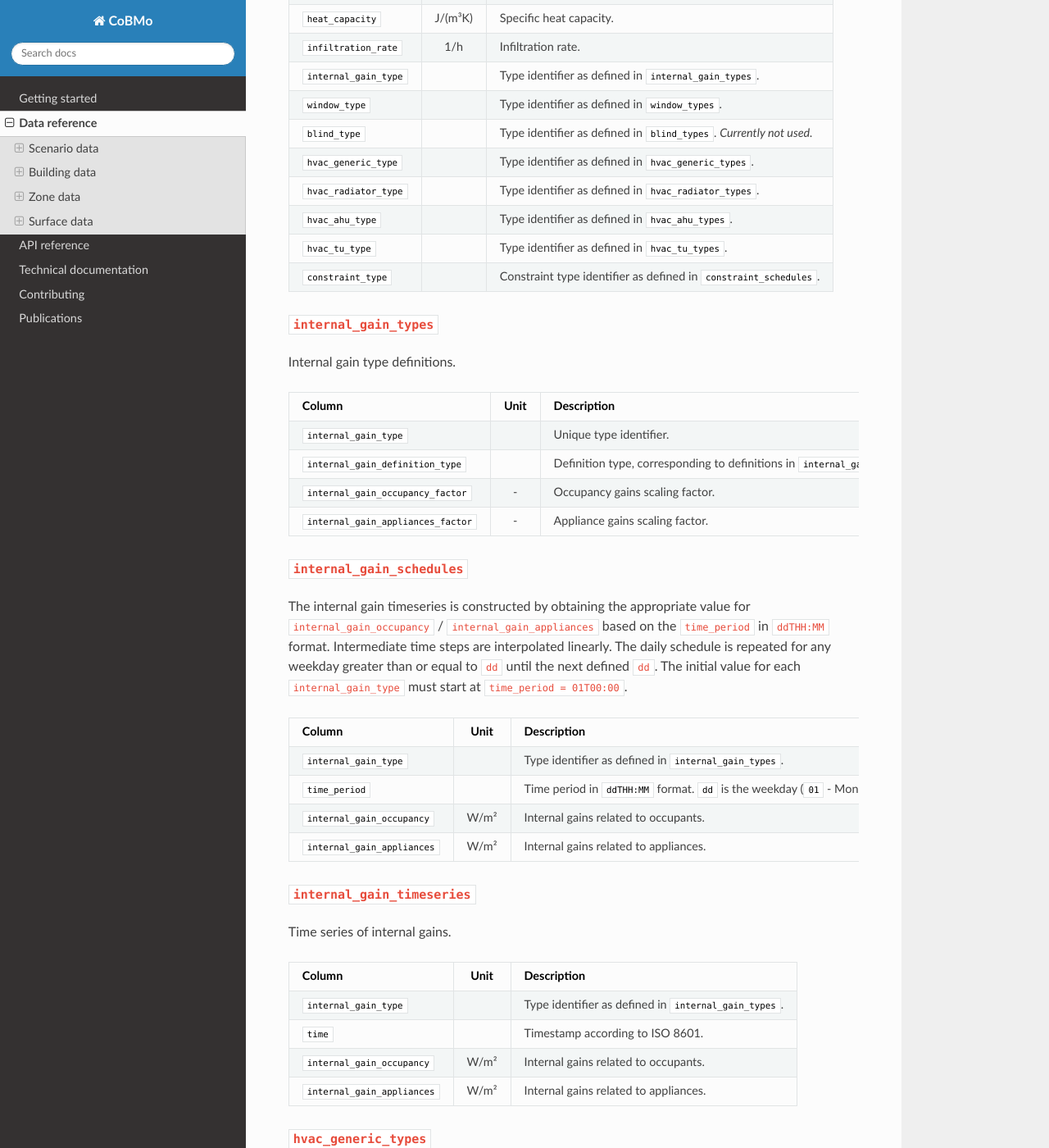
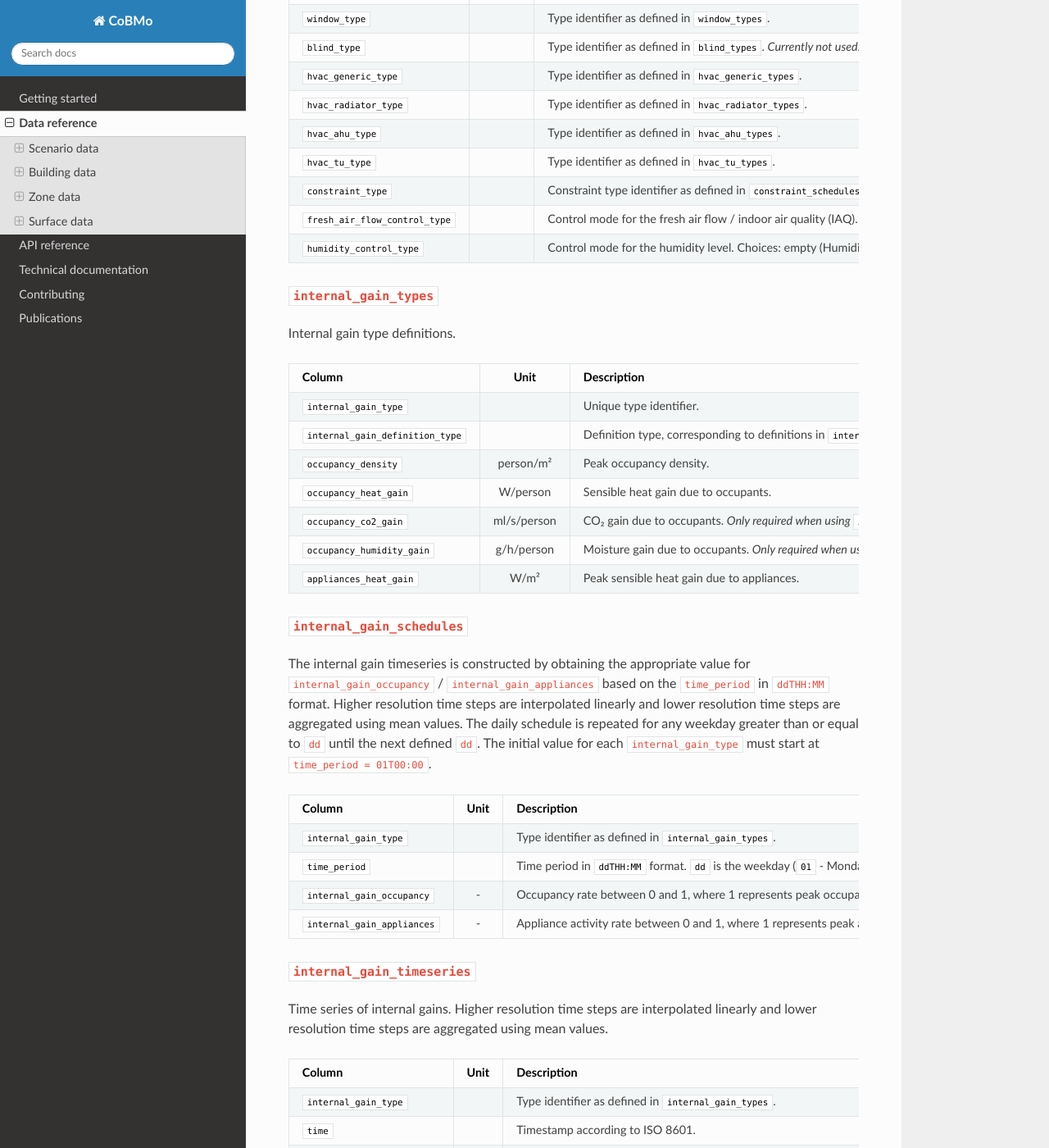
Before and after one commit to mesmo-dev/cobmo, a Sphinx documentation site: the page built from docs/data_reference.md, in a window 1280 px wide and 1400 px high, scrolled down 5018 px. Shown: the whole window at 82% size. Built offline with Sphinx 7.4.7 and the Read the Docs theme 2.0.0, drawn with Linux system fonts in a browser that asks for light colours; some of the changed text lies outside the part shown.

Commit message:
docs: Improve internal gain / IAQ -related data reference docs

```diff
--- a/docs/data_reference.md
+++ b/docs/data_reference.md
@@ -65,15 +65,12 @@ Linearization point definitions.
 | `linearization_zone_air_temperature_cool` | °C | |
 | `linearization_surface_temperature` | °C | |
 | `linearization_exterior_surface_temperature` | °C | |
-| `linearization_internal_gain_occupancy` | W/m² | |
-| `linearization_internal_gain_appliances` | W/m² | |
 | `linearization_ambient_air_temperature` | °C | |
 | `linearization_sky_temperature` | °C | |
-| `linearization_ambient_air_humidity_ratio` | kg/kg | Absolute humidity (mass of water / mass of air). |
-| `linearization_zone_air_humidity_ratio` | kg/kg | Absolute humidity (mass of water / mass of air). |
-| `linearization_irradiation` | W/m² | |
-| `linearization_co2_concentration` | ppm | |
-| `linearization_ventilation_rate_per_square_meter` | m/s | |
+| `linearization_zone_air_absolute_humidity` | kg/kg | Absolute humidity (mass of water / mass of air). |
+| `linearization_ambient_air_absolute_humidity` | kg/kg | Absolute humidity (mass of water / mass of air). |
+| `linearization_zone_air_co2_concentration` | ppm | |
+| `linearization_zone_fresh_air_flow` | l/s/m² | |
 
 ### `electricity_price_timeseries`
 
@@ -174,6 +171,8 @@ Zone type characteristics.
 | `hvac_ahu_type` | | Type identifier as defined in `hvac_ahu_types`. |
 | `hvac_tu_type` | | Type identifier as defined in `hvac_tu_types`. |
 | `constraint_type` | | Constraint type identifier as defined in `constraint_schedules`. |
+| `fresh_air_flow_control_type` | | Control mode for the fresh air flow / indoor air quality (IAQ). Choices: empty (IAQ is ensured by providing a fixed amount of fresh air per zone area, as defined by `minimum_fresh_air_flow` in `constraint_schedules`.), `occupancy_based` (IAQ is ensured by providing a fixed amount of fresh air per person and per zone area, as defined by `minimum_fresh_air_flow_occupants`, `minimum_fresh_air_flow_building` in `constraint_schedules`.), `co2_based` (IAQ is ensured by constraining the CO₂ concentration, as defined by `maximum_co2_concentration` in `constraint_schedules`.) |
+| `humidity_control_type` | | Control mode for the humidity level. Choices: empty (Humidity is not controlled.), `humidity_based` (Humidity is constrained, as defined by `minimum_relative_humidity` and `maximum_relative_humidity` in `constraint_schedules`.) |
 
 ### `internal_gain_types`
 
@@ -182,31 +181,34 @@ Internal gain type definitions.
 | Column | Unit | Description |
 | --- |:---:| --- |
 | `internal_gain_type` | | Unique type identifier. |
-| `internal_gain_definition_type` | | Definition type, corresponding to definitions in `internal_gain_schedules` or `internal_gain_timeseries`. Choices: `schedule`, `timeseries`. |
-| `internal_gain_occupancy_factor` | - | Occupancy gains scaling factor. |
-| `internal_gain_appliances_factor` | - | Appliance gains scaling factor. |
+| `internal_gain_definition_type` | | Definition type, corresponding to definitions in `internal_gain_schedules` or `internal_gain_timeseries`. Choices: `schedule` (Defines occupancy / appliance schedule in `internal_gain_schedules`.), `timeseries` (Defines occupancy / appliance timeseries in `internal_gain_timeseries`.) |
+| `occupancy_density` | person/m² | Peak occupancy density. |
+| `occupancy_heat_gain` | W/person | Sensible heat gain due to occupants. |
+| `occupancy_co2_gain` | ml/s/person | CO₂ gain due to occupants. *Only required when using `iaq_based` fresh air flow control in `zone_types`.*  |
+| `occupancy_humidity_gain` | g/h/person | Moisture gain due to occupants. *Only required when using `humidity_based` humidity control in `zone_types`.* |
+| `appliances_heat_gain` | W/m² | Peak sensible heat gain due to appliances. |
 
 ### `internal_gain_schedules`
 
-The internal gain timeseries is constructed by obtaining the appropriate value for `internal_gain_occupancy` / `internal_gain_appliances` based on the `time_period` in `ddTHH:MM` format. Intermediate time steps are interpolated linearly. The daily schedule is repeated for any weekday greater than or equal to `dd` until the next defined `dd`. The initial value for each `internal_gain_type` must start at `time_period = 01T00:00`.
+The internal gain timeseries is constructed by obtaining the appropriate value for `internal_gain_occupancy` / `internal_gain_appliances` based on the `time_period` in `ddTHH:MM` format. Higher resolution time steps are interpolated linearly and lower resolution time steps are aggregated using mean values. The daily schedule is repeated for any weekday greater than or equal to `dd` until the next defined `dd`. The initial value for each `internal_gain_type` must start at `time_period = 01T00:00`.
 
 | Column | Unit | Description |
 | --- |:---:| --- |
 | `internal_gain_type` | | Type identifier as defined in `internal_gain_types`. |
 | `time_period` | | Time period in `ddTHH:MM` format. `dd` is the weekday (`01` - Monday ... `07` - Sunday). `T` is the divider for date and time information according to ISO 8601. `HH:MM` is the daytime. |
-| `internal_gain_occupancy` | W/m² | Internal gains related to occupants.|
-| `internal_gain_appliances` | W/m² | Internal gains related to appliances. |
+| `internal_gain_occupancy` | - | Occupancy rate between 0 and 1, where 1 represents peak occupancy. |
+| `internal_gain_appliances` | - | Appliance activity rate between 0 and 1, where 1 represents peak appliance activity. |
 
 ### `internal_gain_timeseries`
 
-Time series of internal gains.
+Time series of internal gains. Higher resolution time steps are interpolated linearly and lower resolution time steps are aggregated using mean values.
 
 | Column | Unit | Description |
 | --- |:---:| --- |
 | `internal_gain_type` | | Type identifier as defined in `internal_gain_types`. |
 | `time` | | Timestamp according to ISO 8601. |
-| `internal_gain_occupancy` | W/m² | Internal gains related to occupants.|
-| `internal_gain_appliances` | W/m² | Internal gains related to appliances. |
+| `internal_gain_occupancy` | - | Occupancy rate between 0 and 1, where 1 represents peak occupancy. |
+| `internal_gain_appliances` | - | Appliance activity rate between 0 and 1, where 1 represents peak appliance activity. |
 
 ### `hvac_generic_types`
 
@@ -281,12 +283,12 @@ The constraint timeseries is constructed by obtaining the appropriate value for
 | `time_period` | | Time period in `ddTHH:MM` format. `dd` is the weekday (`01` - Monday ... `07` - Sunday). `T` is the divider for date and time information according to ISO 8601. `HH:MM` is the daytime. |
 | `minimum_air_temperature` | °C | Maximum indoor air temperature. |
 | `maximum_air_temperature` | °C | Maximum indoor air temperature. |
-| `minimum_fresh_air_flow_per_area` | l/s/m² | Minimum fresh air supply for removing building emissions. *Currently not used.*|
-| `minimum_fresh_air_flow_per_person` | l/s/person | Minimum fresh air supply for removing occupant emissions. *Currently not used.* |
-| `maximum_co2_concentration` | ppm | Maximum indoor air CO₂ concentration. *Currently not used.* |
-| `minimum_fresh_air_flow_per_area_no_dcv` | l/s/m² | Minimum fresh air supply based on floor area (includes ventilation requirements due to occupancy). |
-| `minimum_relative_humidity` | % | Minimum indoor air relative humidity. *Currently not used.* |
-| `maximum_relative_humidity` | % | Maximum indoor air relative humidity. *Currently not used.* |
+| `minimum_fresh_air_flow` | l/s/m² | Minimum fresh air supply based on floor area (includes ventilation requirements due to occupancy). *Not required when using `occupancy_based` or `iaq_based` fresh air flow control in `zone_types`.* |
+| `minimum_fresh_air_flow_building` | l/s/m² | Minimum fresh air supply for removing building emissions. *Only required when using `occupancy_based` fresh air flow control in `zone_types`.*|
+| `minimum_fresh_air_flow_occupants` | l/s/person | Minimum fresh air supply for removing occupant emissions. *Only required when using `occupancy_based` fresh air flow control in `zone_types`.* |
+| `maximum_co2_concentration` | ppm | Maximum indoor air CO₂ concentration. *Only required when using `iaq_based` fresh air flow control in `zone_types`.* |
+| `minimum_relative_humidity` | % | Minimum indoor air relative humidity. *Only required when using `humidity_based` humidity control in `zone_types`.* |
+| `maximum_relative_humidity` | % | Maximum indoor air relative humidity. *Only required when using `humidity_based` humidity control in `zone_types`.* |
 
 ## Surface data
 
```
Also changed, not shown: other parts of docs/data_reference.md (+1 -1 lines).
